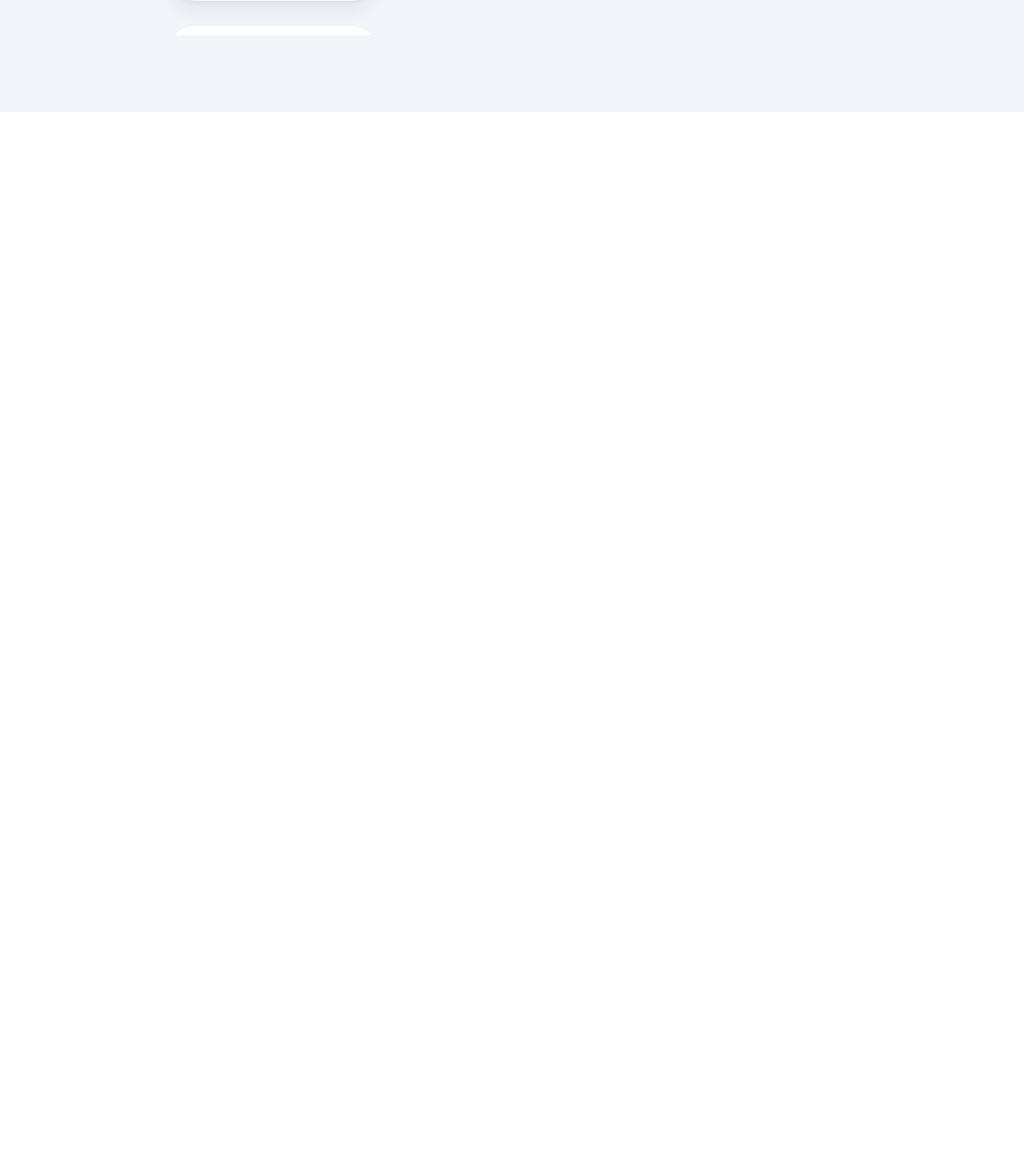
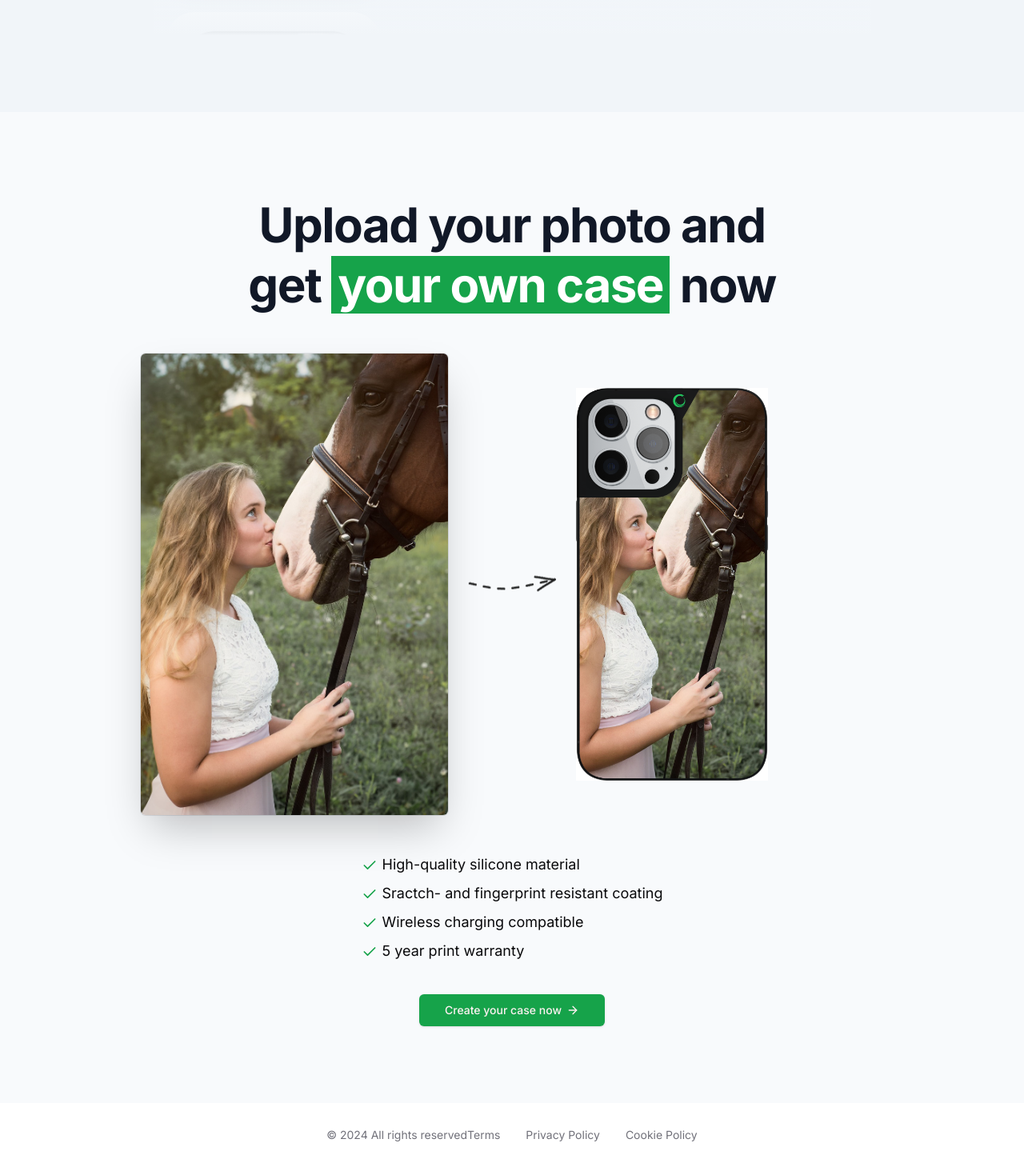
Before and after one commit to pedrops244/casecobra-dev, a Next.js app: page / in a window 1280 px wide. Shown: the part 2464-3923 px from the top of the page at 80% size. Before the commit the page ends 2604 px from the top, so only its background shows below. Built offline with nearby package versions, Linux system fonts and the light colour scheme; no server answers.

Commit message:
finishing landing page and creating the footer component

```diff
--- a/src/app/layout.tsx
+++ b/src/app/layout.tsx
@@ -2,6 +2,7 @@
 import { Inter } from 'next/font/google';
 import './globals.css';
 import NavBar from '@/components/NavBar';
+import Footer from '@/components/Footer';
 
 const inter = Inter({ subsets: ['latin'] });
 
@@ -20,6 +21,7 @@
       <body className={inter.className}>
         <NavBar />
         {children}
+        <Footer />
       </body>
     </html>
   );
--- a/src/app/page.tsx
+++ b/src/app/page.tsx
@@ -2,7 +2,9 @@
 import MaxWidthWrapper from '@/components/MaxWidthWrapper';
 import Phone from '@/components/Phone';
 import { Reviews } from '@/components/Reviews';
-import { Check, Star } from 'lucide-react';
+import { buttonVariants } from '@/components/ui/button';
+import { ArrowRightIcon, Check, Star } from 'lucide-react';
+import Link from 'next/link';
 
 export default function Home() {
   return (
@@ -198,6 +200,71 @@
           <Reviews />
         </div>
       </section>
+      <section>
+        <MaxWidthWrapper className='py-24'>
+          <div className='mb-12 px-6 lg:px-8'>
+            <div className='mx-auto max-w-2xl sm:text-center'>
+              <h2 className='order-1 mt-2 tracking-tight text-center text-balance !leading-tight font-bold text-5xl md:text-6xl text-gray-900'>
+                Upload your photo and get{' '}
+                <span className='relative px-2 bg-green-600 text-white'>
+                  your own case
+                </span>{' '}
+                now
+              </h2>
+            </div>
+          </div>
+          <div className='mx-auto max-w-6xl px-6 lg:px-8'>
+            <div className='relative flex flex-col items-center md:grid grid-cols-2 gap-40'>
+              <img
+                src='/arrow.png'
+                className='absolute top-[25rem] md:top-1/2 -translate-y-1/2 z-10 left-1/2 -translate-x-1/2 rotate-90 md:rotate-0'
+                alt='arrow image'
+              />
+              <div className='relative h-80 md:h-full w-full md:justify-self-end max-w-sm rounded-xl bg-gray-900/5 ring-inset ring-gray-900/10 lg:rounded-2xl'>
+                <img
+                  src='/horse.jpg'
+                  className='rounded-md object-cover bg-white shadow-2xl ring-1 ring-gray-900/10 h-full w-full'
+                  alt='horse with women image'
+                />
+              </div>
+              <Phone className='w-60' imgSrc='/horse_phone.jpg' />
+            </div>
+          </div>
+
+          <ul className='mx-auto mt-12 max-w-prose sm:text-lg space-y-2 w-fit'>
+            <li className='w-fit'>
+              <Check className='h-5 w-5 text-green-600 inline mr-1.5' />
+              High-quality silicone material
+            </li>
+            <li className='w-fit'>
+              <Check className='h-5 w-5 text-green-600 inline mr-1.5' />
+              Sractch- and fingerprint resistant coating
+            </li>
+            <li className='w-fit'>
+              <Check className='h-5 w-5 text-green-600 inline mr-1.5' />
+              Wireless charging compatible
+            </li>
+            <li className='w-fit'>
+              <Check className='h-5 w-5 text-green-600 inline mr-1.5' />5 year
+              print warranty
+            </li>
+
+            <div className='flex justify-center'>
+              <Link
+                className={buttonVariants({
+                  size: 'lg',
+                  className: 'mx-auto mt-8',
+                })}
+                href='/configure/upload'
+              >
+                {' '}
+                Create your case now{' '}
+                <ArrowRightIcon className='h-4 w-4 ml-1.5' />
+              </Link>
+            </div>
+          </ul>
+        </MaxWidthWrapper>
+      </section>
     </div>
   );
 }
--- /dev/null
+++ b/src/components/Footer.tsx
@@ -0,0 +1,44 @@
+import Link from 'next/link';
+import MaxWidthWrapper from './MaxWidthWrapper';
+
+const Footer = () => {
+  return (
+    <footer className='bg-white h-20 relative'>
+      <MaxWidthWrapper>
+        <div className='broder-t border-gray-200' />
+        <div className='h-full flex flex-col md:flex-row mg:justify-between justify-center items-center'>
+          <div className='text-center md:text-left pb-2 md:pb-0'>
+            <p className='text-sm text-muted-foreground'>
+              {' '}
+              &copy; {new Date().getFullYear()} All rights reserved{' '}
+            </p>
+          </div>
+          <div className='flex items-center justify-center'>
+            <div className='flex space-x-8'>
+              <Link
+                href='#'
+                className='text-sm text-muted-foreground hover:text-gray-600'
+              >
+                Terms
+              </Link>
+              <Link
+                href='#'
+                className='text-sm text-muted-foreground hover:text-gray-600'
+              >
+                Privacy Policy
+              </Link>
+              <Link
+                href='#'
+                className='text-sm text-muted-foreground hover:text-gray-600'
+              >
+                Cookie Policy
+              </Link>
+            </div>
+          </div>
+        </div>
+      </MaxWidthWrapper>
+    </footer>
+  );
+};
+
+export default Footer;
--- a/src/components/Reviews.tsx
+++ b/src/components/Reviews.tsx
@@ -143,6 +143,8 @@
           />
         </>
       ) : null}
+      <div className='pointer-events-none absolute inset-x-0 top-0 h-32 bg-gradient-to-b from-slate-100'></div>
+      <div className='pointer-events-none absolute inset-x-0 bottom-0 h-32 bg-gradient-to-t from-slate-100'></div>
     </div>
   );
 }
```
